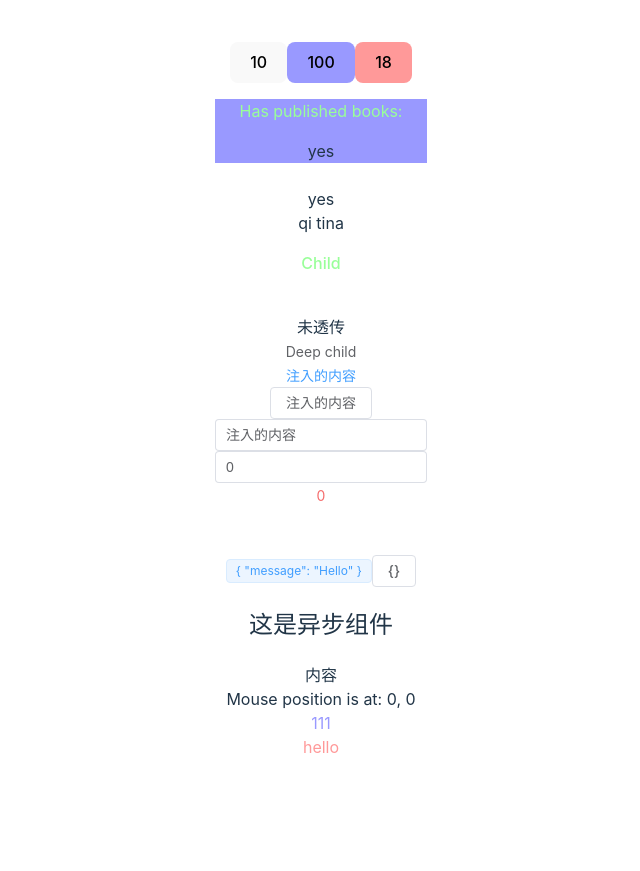
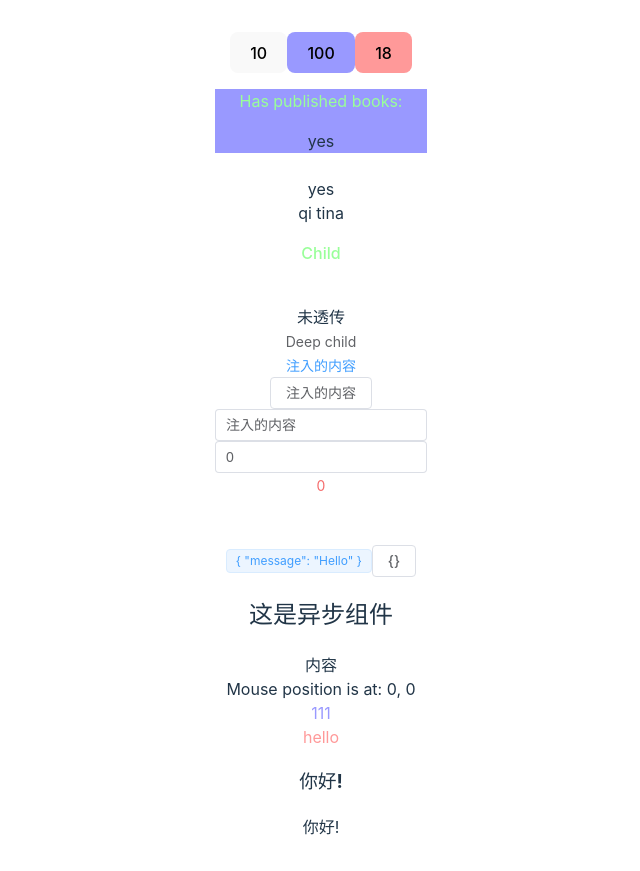
Before and after one commit to BeyondYyy/my-vue3-app, a Vue app: page /test in a window 1280 px wide. Shown: the whole page, without its empty margins (319-959 px from the left). Before the commit the page ends 800 px from the top, so only its background shows below. Built offline with nearby package versions, Linux system fonts and the light colour scheme.

Commit message:
:new: 插件使用

```diff
--- a/src/main.ts
+++ b/src/main.ts
@@ -6,7 +6,7 @@ import ElementPlus from 'element-plus'
 import { createPinia } from 'pinia'
 import * as ElementPlusIconsVue from '@element-plus/icons-vue' // 引入图标
 import 'element-plus/dist/index.css' // 引入样式
-import { log } from 'console'
+import i18nPlugin from './plugins/i18n'
 
 const app = createApp(App)
 
@@ -20,14 +20,19 @@ app.mount('#app')
 
 // 自定义指令
 app.directive('color', (el, binding) => {
-  console.log(binding, 'binding')
   el.style.color = binding.value
 })
 
 app.directive('demo', (el, binding) => {
-  console.log(el, 'el')
   el.style.color = binding.value.color
   el.innerText = binding.value.text
+})
+
+// 插件使用
+app.use(i18nPlugin, {
+  greetings: {
+    hello: '你好!',
+  },
 })
 
 for (const [key, component] of Object.entries(ElementPlusIconsVue)) {
--- a/src/pages/views/test/test.vue
+++ b/src/pages/views/test/test.vue
@@ -45,6 +45,10 @@
   <!-- 自定义指令 -->
   <div v-color="color">111</div>
   <div v-demo="{ color: '#f99', text: 'hello' }"></div>
+
+  <!-- 插件 -->
+  <h3>{{ $t('greetings.hello') }}</h3>
+  <div>{{ i18n.greetings.hello }}</div>
 </template>
 
 <script setup lang="ts">
@@ -58,14 +62,13 @@ import {
   readonly,
   defineAsyncComponent,
   onUnmounted,
-  createApp,
+  inject,
 } from 'vue'
 import childCompontent from '@/pages/views/test/childComponent.vue'
 import slotComponent from '@/pages/views/test/slotComponent.vue'
 import LoadingComponent from '@/components/loadingComponent.vue'
 import ErrorComponent from '@/components/errorComponent.vue'
 import { useMouse } from '@/components/mouse.js'
-import App from '@/App.vue'
 
 const count = ref(0)
 
@@ -172,9 +175,12 @@ const AsyncComponent = defineAsyncComponent({
 
 // step 2
 const { x, y } = useMouse()
-const app = createApp(App)
-// 自定义指令 在main.ts中定义
+
+// 自定义指令 在main.ts 中定义
 const color = ref('#99f')
+
+// 插件 在 main.ts 中定义
+const i18n = inject('i18n')
 
 // onMounted
 onMounted(() => {
--- /dev/null
+++ b/src/plugins/i18n.js
@@ -0,0 +1,16 @@
+export default {
+  install: (app, options) => {
+    // 注入一个全局可用的 $t() 方法
+    app.config.globalProperties.$t = (key) => {
+      // 获取 'options' 对象的深层属性
+      // 使用 'key' 作为索引
+      return key.split('.').reduce((o, i) => {
+        if (o) {
+          return o[i]
+        }
+      }, options)
+    }
+
+    app.provide('i18n', options)
+  },
+}
```
